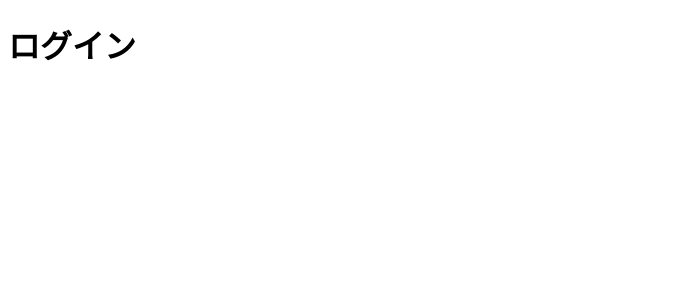
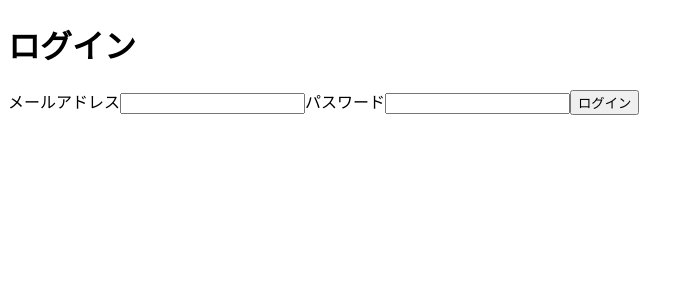
Before and after one commit to kishimin-ai-create/profile-hub, a React (Vite) app in the folder apps/admin-web/: page /login in a window 1280 px wide. Shown: the top 300 px of the page, without its empty margins (0-692 px from the left). Built offline with nearby package versions, Linux system fonts and the light colour scheme.

Commit message:
feat: let administrators sign in
Allow administrators to enter protected routes and understand when authentication fails.

```diff
--- a/apps/admin-web/src/app/router/router.tsx
+++ b/apps/admin-web/src/app/router/router.tsx
@@ -7,8 +7,27 @@ import {
 } from "@tanstack/react-router";
 import type { RouterHistory } from "@tanstack/react-router";
 import { createBrowserSession } from "../../auth/browser-session";
+import { LoginPage } from "../../auth/login-page";
 
-type RouteSession = { accessToken: () => string | null; restore: () => Promise<boolean> };
+type RouteSession = {
+  accessToken: () => string | null;
+  restore: () => Promise<boolean>;
+  login: (email: string, password: string) => Promise<boolean>;
+};
+const isRouteContext = (value: unknown): value is { session: RouteSession } => {
+  if (typeof value !== "object" || value === null || !("session" in value)) return false;
+  const session = value.session;
+  return (
+    typeof session === "object" &&
+    session !== null &&
+    "login" in session &&
+    typeof session.login === "function" &&
+    "restore" in session &&
+    typeof session.restore === "function" &&
+    "accessToken" in session &&
+    typeof session.accessToken === "function"
+  );
+};
 const rootRoute = createRootRouteWithContext<{ session: RouteSession }>()({
   component: () => (
     <main>
@@ -27,7 +46,19 @@ const homeRoute = createRoute({
 const loginRoute = createRoute({
   getParentRoute: () => rootRoute,
   path: "/login",
-  component: () => <h1>{"ログイン"}</h1>,
+  component: () => {
+    const context: unknown = rootRoute.useRouteContext();
+    if (!isRouteContext(context)) throw new Error("Missing session context");
+    const navigate = loginRoute.useNavigate();
+    return (
+      <LoginPage
+        login={context.session.login}
+        onSuccess={() => {
+          void navigate({ to: "/dashboard" });
+        }}
+      />
+    );
+  },
 });
 const protectedRoute = createRoute({
   getParentRoute: () => rootRoute,
--- /dev/null
+++ b/apps/admin-web/src/auth/login-page.tsx
@@ -0,0 +1,65 @@
+import { useState } from "react";
+import type { FormEvent } from "react";
+
+type Props = {
+  login: (email: string, password: string) => Promise<boolean>;
+  onSuccess: () => void;
+};
+
+export const LoginPage = ({ login, onSuccess }: Props) => {
+  const [email, setEmail] = useState("");
+  const [password, setPassword] = useState("");
+  const [pending, setPending] = useState(false);
+  const [error, setError] = useState(false);
+  const submit = async (event: FormEvent<HTMLFormElement>) => {
+    event.preventDefault();
+    if (pending) return;
+    setPending(true);
+    setError(false);
+    try {
+      if (await login(email, password)) onSuccess();
+      else setError(true);
+    } catch {
+      setError(true);
+    } finally {
+      setPending(false);
+    }
+  };
+  return (
+    <>
+      <h1>{"ログイン"}</h1>
+      <form
+        onSubmit={(event) => {
+          void submit(event);
+        }}
+      >
+        <label htmlFor={"email"}>{"メールアドレス"}</label>
+
+        <input
+          id={"email"}
+          type={"email"}
+          autoComplete={"username"}
+          required
+          value={email}
+          onChange={(event) => setEmail(event.target.value)}
+        />
+
+        <label htmlFor={"password"}>{"パスワード"}</label>
+
+        <input
+          id={"password"}
+          type={"password"}
+          autoComplete={"current-password"}
+          required
+          value={password}
+          onChange={(event) => setPassword(event.target.value)}
+        />
+        {error && <p role={"alert"}>{"ログインできませんでした"}</p>}
+
+        <button type={"submit"} disabled={pending}>
+          {"ログイン"}
+        </button>
+      </form>
+    </>
+  );
+};
```
Also changed, not shown: 2 other files (tests, documents, lock files or other folders).
